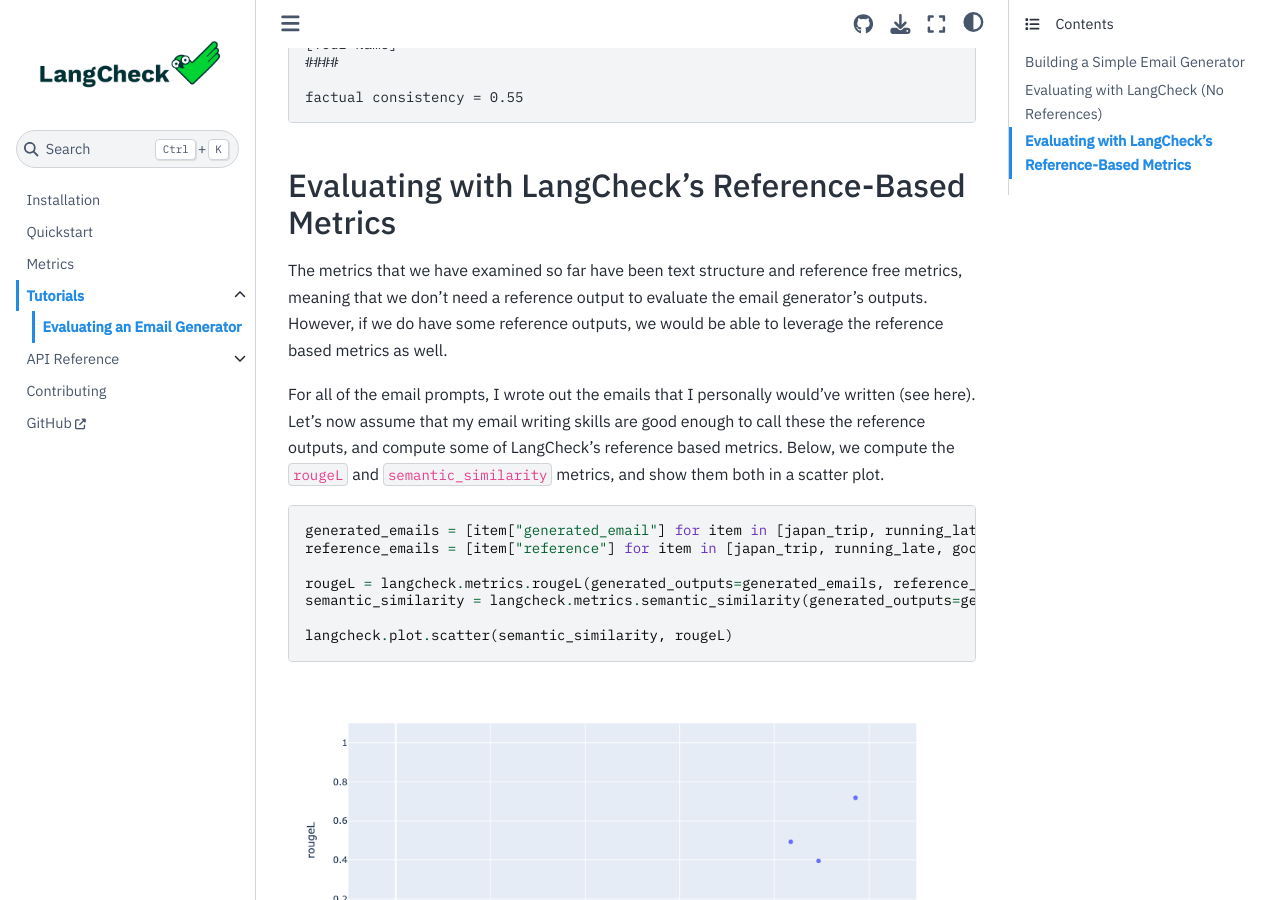
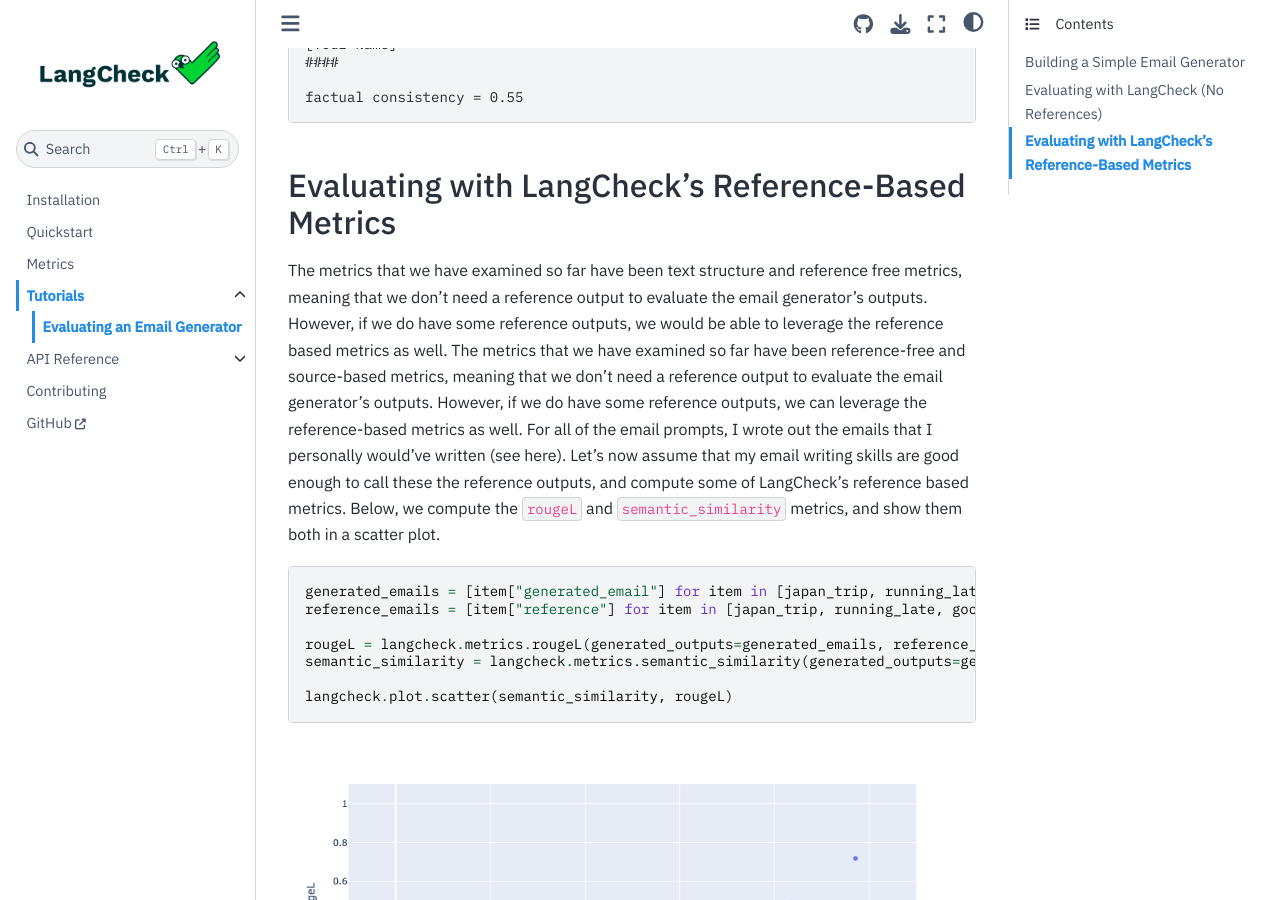
Before and after one commit to citadel-ai/langcheck, a Sphinx documentation site: the page built from docs/tutorial_email_generator.md, in a window 1280 px wide and 900 px high, scrolled down 4627 px. Built offline with Sphinx 7.4.7 and the Sphinx Book theme 1.1.4, drawn with Linux system fonts in a browser that asks for light colours.

Commit message:
Update docs/tutorial_email_generator.md
Co-authored-by: Kenny Song <kenny.ysong@gmail.com>

````diff
--- a/docs/tutorial_email_generator.md
+++ b/docs/tutorial_email_generator.md
@@ -208,7 +208,7 @@
 ## Evaluating with LangCheck's Reference-Based Metrics
 
 The metrics that we have examined so far have been text structure and reference free metrics, meaning that we don’t need a reference output to evaluate the email generator’s outputs. However, if we do have some reference outputs, we would be able to leverage the reference based metrics as well.
-
+The metrics that we have examined so far have been reference-free and source-based metrics, meaning that we don’t need a reference output to evaluate the email generator’s outputs. However, if we do have some reference outputs, we can leverage the reference-based metrics as well.
 For all of the email prompts, I wrote out the emails that I personally would’ve written (see here). Let’s now assume that my email writing skills are good enough to call these the reference outputs, and compute some of LangCheck’s reference based metrics. Below, we compute the `rougeL` and `semantic_similarity` metrics, and show them both in a scatter plot.
 
 ```python
````
